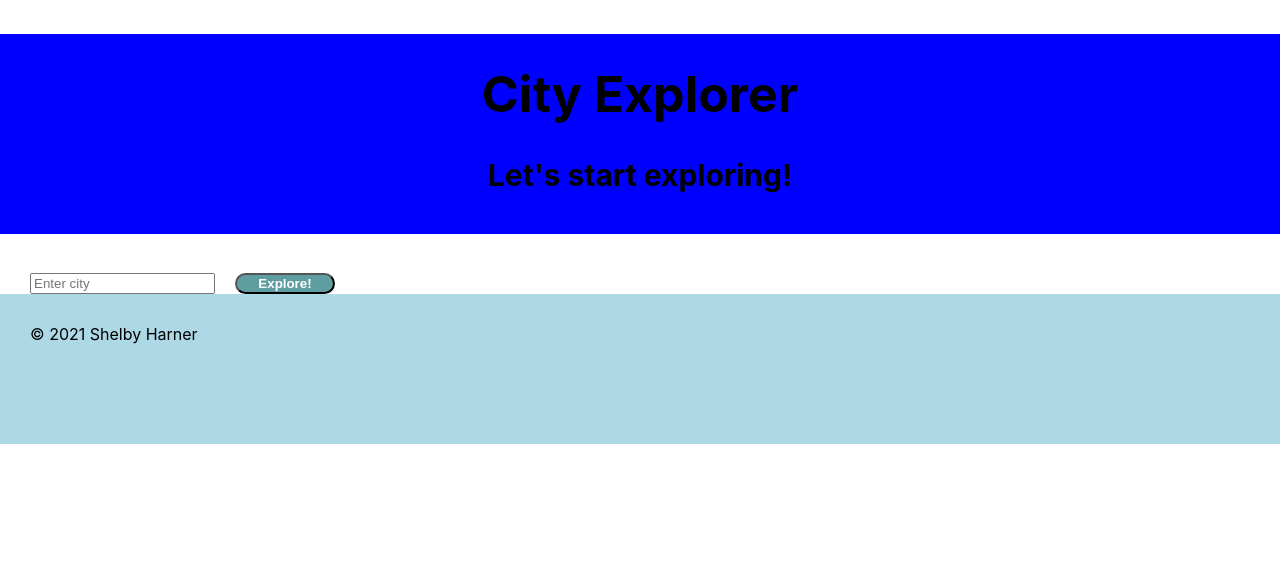
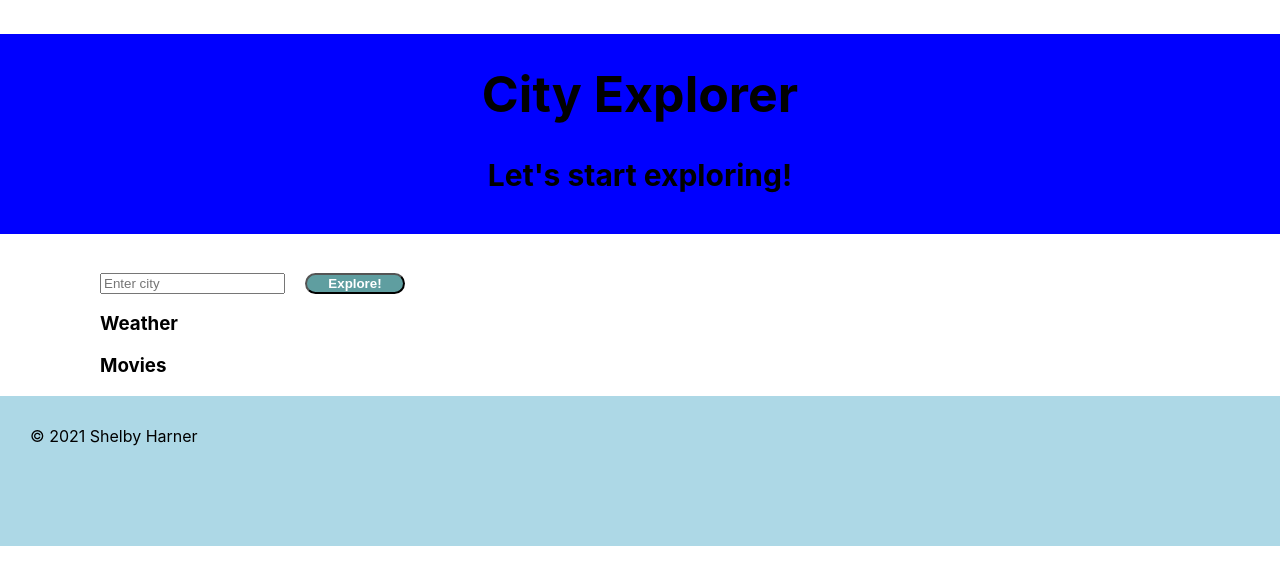
Before and after one commit to shelbyharner/city-explorer, a React (Create React App) app: page / in a window 1280 px wide. Shown: the top 584 px of the page. Built offline with nearby package versions, Linux system fonts and the light colour scheme.

Commit message:
refactor for lab 9

```diff
--- a/src/App.css
+++ b/src/App.css
@@ -55,7 +55,7 @@ h2 {
 
 form {
   margin-top: 30px;
-  margin-left: 30px;
+  margin-left: 100px;
   font-size: 25px;
 }
 
@@ -68,6 +68,18 @@ form {
   margin-left: 20px;
 }
 
+#location {
+  margin-left: 100px;
+}
+
+#weather {
+  margin-left: 100px;
+}
+
+#movie {
+  margin-left: 100px;
+}
+
 #Footer {
   width: 100%;
   background-color: lightblue;
--- a/src/CityMap.js
+++ b/src/CityMap.js
@@ -4,7 +4,7 @@ import Container from 'react-bootstrap/Container';
 class CityMap extends React.Component {
   render() {
     return (
-      <Container>
+      <Container id="location">
         <h3>{this.props.cityData.display_name}</h3>
         <h3>Latitude:{this.props.cityData.lat}</h3>
         <h3>Longitude:{this.props.cityData.lon}</h3>
--- a/src/Movie.js
+++ b/src/Movie.js
@@ -1,4 +1,5 @@
 import React from 'react';
+import Card from 'react-bootstrap/Card';
 import ListGroup from 'react-bootstrap/ListGroup';
 
 class Movie extends React.Component {
@@ -14,9 +15,18 @@ class Movie extends React.Component {
       </ListGroup.Item>
     ))
     return(
-      <ListGroup>
-        {allItems}
-      </ListGroup>
+      <Card style={{width: '50rem'}} id="movie">
+        <Card.Header>
+          <h3>Movies</h3>
+        </Card.Header>
+        <Card.Body>
+          <Card.Text>
+            <ListGroup>
+              {allItems}
+            </ListGroup>
+          </Card.Text>
+        </Card.Body>
+      </Card>
     )
   }
 }
--- a/src/Weather.js
+++ b/src/Weather.js
@@ -1,18 +1,27 @@
 import React from 'react';
+import Card from 'react-bootstrap/Card';
 import ListGroup from 'react-bootstrap/ListGroup';
 
 class Weather extends React.Component {
   render() {
-    console.log(this.props.weatherData);
     let allListGroupItems = this.props.weatherData.map((day, index) => (
       <ListGroup.Item key={index}>
         {day.date}: {day.description}
       </ListGroup.Item>
     ))
-    return(
+    return (
+      <Card style={{ width: '25rem' }} id="weather">
+        <Card.Header>
+          <h3>Weather</h3>
+        </Card.Header>
+        <Card.Body>
+          <Card.Text>
             <ListGroup>
               {allListGroupItems}
             </ListGroup>
+          </Card.Text>
+        </Card.Body>
+      </Card>
     )
   }
 }
```
Also changed, not shown: src/App.js (+0 -11 lines). Lines whose indentation alone changed are shown as unchanged.
